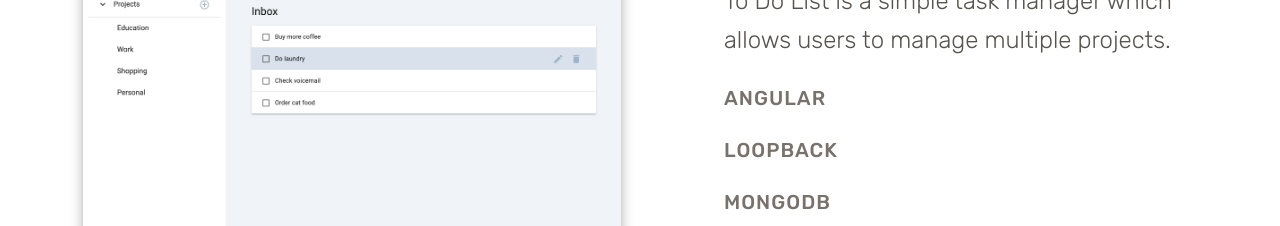
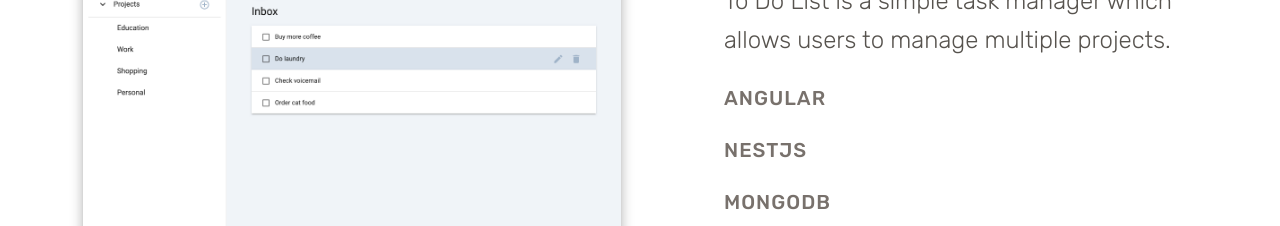
Before and after one commit to robertjosephwayne/personal-website, an Angular app: page /portfolio in a window 1280 px wide. Shown: the part 1480-1706 px from the top of the page. Built offline with nearby package versions, Linux system fonts and the light colour scheme; what @ngrx/store would draw is missing.

Commit message:
Change technology in todo list project to NestJS instead of Loopback

```diff
--- a/src/app/components/portfolio/portfolio.component.html
+++ b/src/app/components/portfolio/portfolio.component.html
@@ -6,7 +6,7 @@
     "
   ></app-banner>
 
-  <div class="py-24 flex flex-col items-center space-y-16">
+  <div class="flex flex-col items-center py-24 space-y-16">
     <app-project
       [title]="'Game of Life'"
       [description]="
@@ -25,8 +25,10 @@
       [description]="
         'To Do List is a simple task manager which allows users to manage multiple projects.'
       "
-      [subheaders]="['Angular', 'LoopBack', 'MongoDB']"
-      [appLink]="'https://robertjosephwayne.github.io/todo-list-client-angular/'"
+      [subheaders]="['Angular', 'NestJS', 'MongoDB']"
+      [appLink]="
+        'https://robertjosephwayne.github.io/todo-list-client-angular/'
+      "
       [previewSrc]="'../../../assets/portfolio/todo-list/todo-list-v4.png'"
     ></app-project>
 
```
